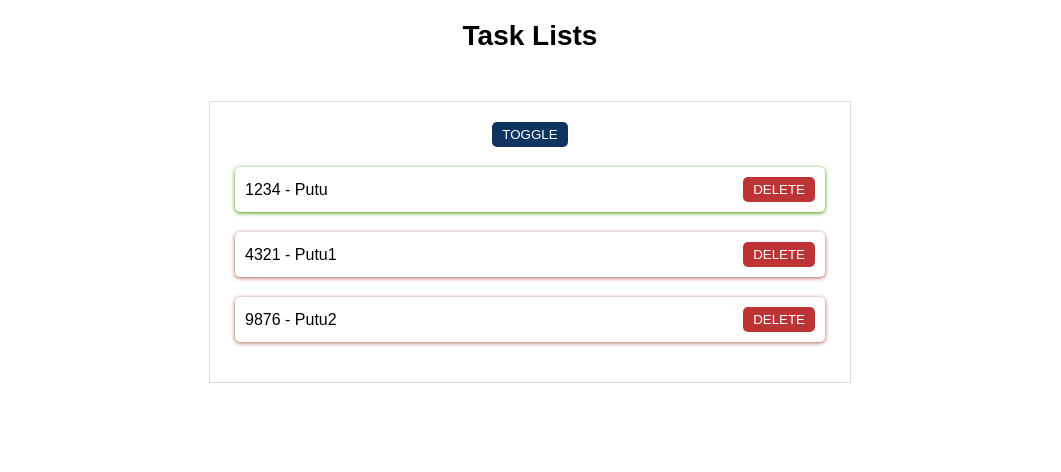
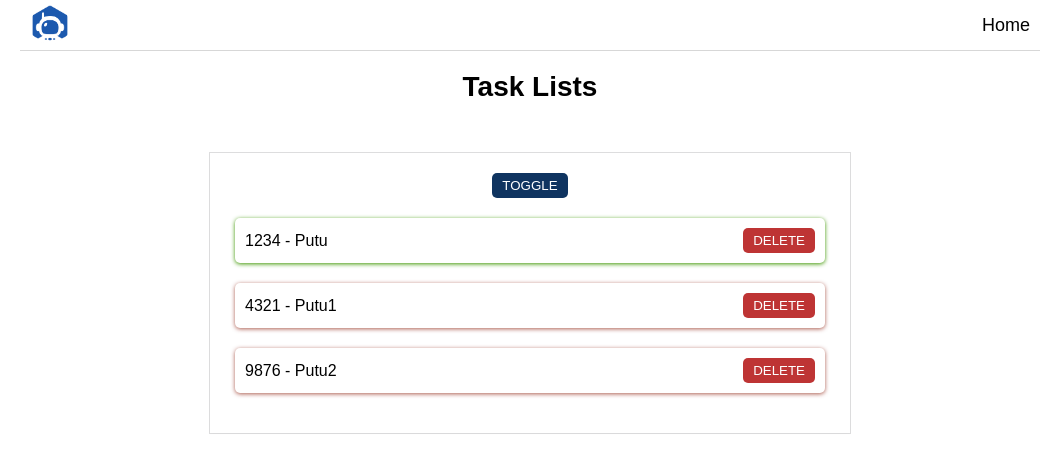
Before and after one commit to arnabbumba/ReactPractice, a React (Create React App) app in the folder taskmate1/: page / in a window 1280 px wide. Shown: the top 472 px of the page, without its empty margins (110-1171 px from the left). Built offline with nearby package versions, Linux system fonts and the light colour scheme; the HTML template or start-up script is replaced by a standard one.

Commit message:
Fragmented code by introducing components

```diff
--- a/taskmate1/src/App.js
+++ b/taskmate1/src/App.js
@@ -1,35 +1,14 @@
 //Display one List and delete the id after clicking the delete button
 import { useState } from 'react';
 import './App.css';
+import { Header } from './components/Header';
+import { TaskList } from './components/TaskList';
 
 function App() {
-
-  const [tasks, setTasks] = useState([
-    {id: 1234 , name: "Putu", status: true},
-    {id: 4321 , name: "Putu1", status: false},
-    {id: 9876 , name: "Putu2", status: false}
-  ]);
-
-  const [show, setShow] = useState(true);
-
-function handleDelete(id){
-//console.log(id);
-  setTasks(tasks.filter(task => task.id !== id))
-}
-
-
   return (
     <div className="App">
-      <h1>Task Lists</h1>
-      <ul>
-        <button onClick={ () => setShow(!show)} className='trigger'>TOGGLE</button>
-        { show && tasks.map( (task) => (
-          <li key={task.id} className={task.status ? 'completed' : 'incomplete'}>
-            <span>{task.id} - {task.name}</span>
-            <button onClick={ () => handleDelete(task.id)} className='delete'>DELETE</button>
-          </li>
-        ))}
-      </ul>
+      <Header/>
+      <TaskList/>
     </div>
   );
 }
--- /dev/null
+++ b/taskmate1/src/components/Header.js
@@ -0,0 +1,11 @@
+import Logo from "../assets/logo.png"
+import React from 'react'
+
+export const Header = () => {
+  return (
+    <header>
+        <img src={Logo} alt=''/>
+        <a href='/'>Home</a>
+    </header>
+  )
+}
--- /dev/null
+++ b/taskmate1/src/components/TaskList.js
@@ -0,0 +1,34 @@
+import React from 'react'
+import { useState } from 'react';
+
+export const TaskList = () => {
+
+
+    const [tasks, setTasks] = useState([
+        {id: 1234 , name: "Putu", status: true},
+        {id: 4321 , name: "Putu1", status: false},
+        {id: 9876 , name: "Putu2", status: false}
+      ]);
+
+      const [show, setShow] = useState(true);
+
+    function handleDelete(id){
+    //console.log(id);
+      setTasks(tasks.filter(task => task.id !== id))
+    }
+
+  return (
+    <>
+    <h1>Task Lists</h1>
+      <ul>
+        <button onClick={ () => setShow(!show)} className='trigger'>TOGGLE</button>
+        { show && tasks.map( (task) => (
+          <li key={task.id} className={task.status ? 'completed' : 'incomplete'}>
+            <span>{task.id} - {task.name}</span>
+            <button onClick={ () => handleDelete(task.id)} className='delete'>DELETE</button>
+          </li>
+        ))}
+      </ul>
+      </>
+  )
+}
```
Also changed, not shown: taskmate1/src/assets/logo.png (added).
